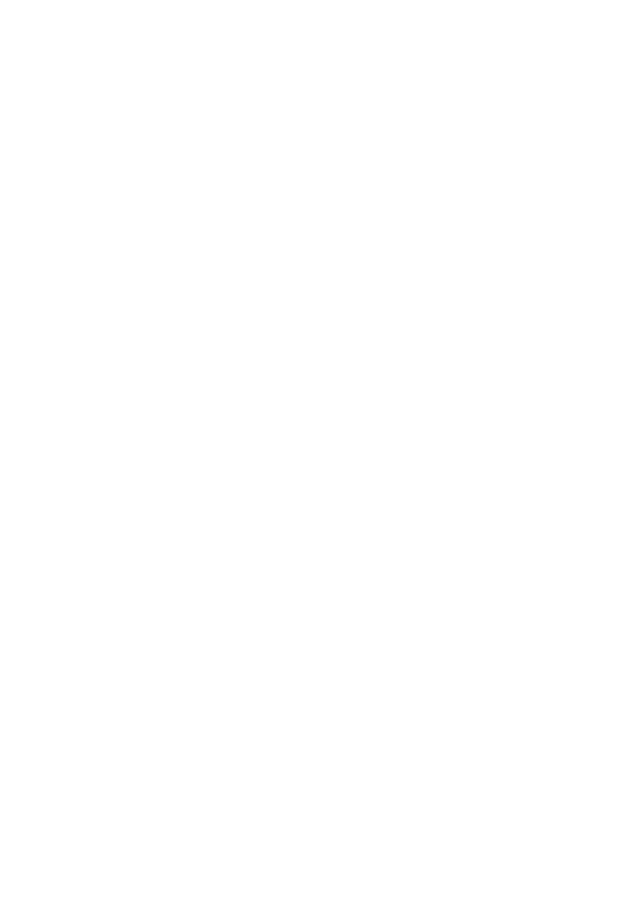
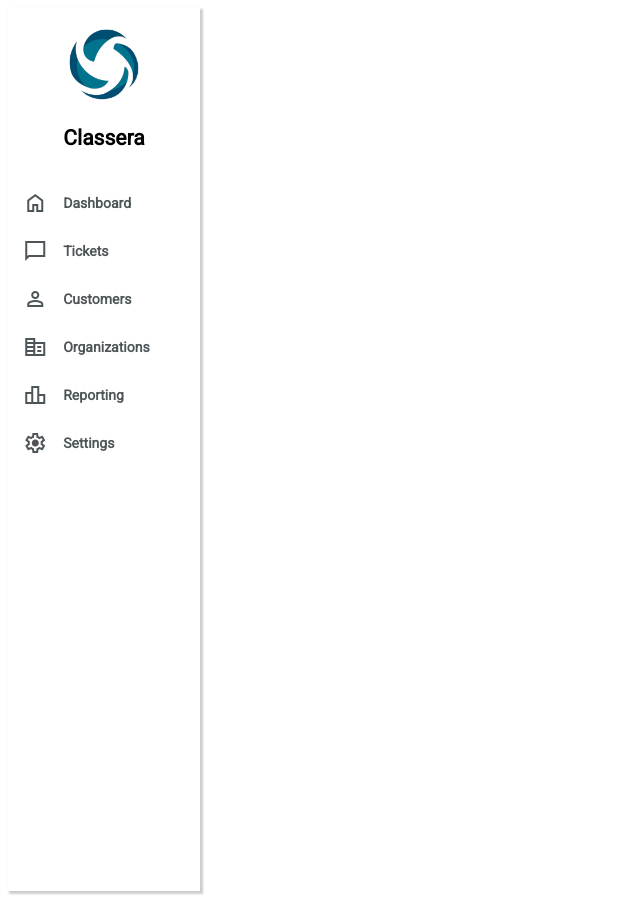
Before and after one commit to Mahmoud-alzoubi95/Classera_Frontend, a plain HTML site: page index.html in a window 1280 px wide. Shown: the whole page, without its empty margins (0-640 px from the left). Before the commit the page ends 800 px from the top, so only its background shows below. Drawn offline with nearby package versions, Linux system fonts and the light colour scheme.

Commit message:
sidebar code

```diff
--- a/index.html
+++ b/index.html
@@ -4,8 +4,45 @@
     <meta charset="UTF-8">
     <meta name="viewport" content="width=device-width, initial-scale=1.0">
     <title>Document</title>
+    <link rel="stylesheet" href="https://fonts.googleapis.com/css2?family=Material+Symbols+Sharp"/>
+    <link rel="stylesheet" href="style.css">
 </head>
 <body>
-
+    <div class="container">
+        <aside>
+            <div class="top">
+                <div class="logo">
+                    <img src="images/logo.png" alt="">
+                    <h3>Classera</h3>
+                </div>
+            </div>
+            <div class="sidebar">
+                <a href="#">
+                    <span class="material-symbols-sharp">home</span>
+                    <h3>Dashboard</h3>
+                </a>
+                <a href="#">
+                    <span class="material-symbols-sharp">chat_bubble</span>
+                    <h3>Tickets</h3>
+                </a>
+                <a href="#">
+                    <span class="material-symbols-sharp">person</span>
+                    <h3>Customers</h3>
+                </a>
+                <a href="#">
+                    <span class="material-symbols-sharp">corporate_fare</span>
+                    <h3>Organizations</h3>
+                </a>
+                <a href="#">
+                    <span class="material-symbols-sharp">leaderboard</span>
+                    <h3>Reporting</h3>
+                </a>
+                <a href="#">
+                    <span class="material-symbols-sharp">settings</span>
+                    <h3>Settings</h3>
+                </a>
+            </div>
+        </aside>
+    </div>
 </body>
 </html>
--- a/style.css
+++ b/style.css
@@ -0,0 +1,131 @@
+@import url('https://fonts.googleapis.com/css2?family=Poppins:ital,wght@0,100;0,200;0,400;0,500;0,600;0,700;0,800;0,900;1,100;1,200;1,300;1,400;1,500;1,600;1,700;1,800;1,900&family=Roboto:wght@300;400&display=swap');
+
+
+
+:root {
+
+    --body-color: #fff;
+
+    --light-body-color: #f9fbfc;
+
+    --dashboard-body-color: #f9fbfc;
+
+    --white-color: #fff;
+
+    --primary-color: #4285f4;
+
+    --toggle-color: #ddd;
+
+    --text-color: rgba(0, 0, 0, 1);
+
+    --light-text-color: #4e5559;
+
+    --white-text-color: #fff;
+
+    --border-color: #e6e7e9;
+
+    --input-border-color: #747a7e;
+
+    /* --border-color: rgba(0, 0, 0, 0.3); */
+
+    --tran-02: all 0.2s ease;
+
+    --tran-03: all 0.3s ease;
+
+    --tran-04: all 0.4s ease;
+
+    --tran-05: all 0.5s ease;
+
+    --tran-06: all 0.6s ease;
+
+    --tran-07: all 0.7s ease;
+
+    --tran-08: all 0.8s ease;
+
+  }
+
+  body {
+
+    height: 100vh;
+
+    background: var(--body-color);
+
+    transition: var(--tran-05);
+
+    overflow-x: hidden;
+
+    overflow-y: hidden;
+
+    box-sizing: border-box;
+  }
+
+  .container{
+    display: grid;
+    width: 96%;
+    /* margin: 0 auto; */
+    gap: 1rem;
+    grid-template-columns: 12rem 1fr 1fr 1fr 1fr;
+  }
+
+  a{
+    text-decoration: none;
+  }
+
+  aside{
+    grid-column: 1;
+    height: 100%;
+    background-color: #ffffff;
+    box-shadow: 2px 2px 2px 1px rgba(0, 0, 0, 0.2);
+    padding: 0 0.2rem 0 0.2rem;
+  }
+
+  aside .top{
+    display: flex;
+    align-items: center;
+    justify-content: center;
+    flex-direction: column;
+    margin-top: 1rem;
+  }
+
+  aside .top .logo{
+    display: flex;
+    flex-direction: column;
+    align-items: center;
+    font-size: 18px;
+    font-family: 'Roboto', sans-serif;
+
+  }
+
+  aside .top img{
+    width: 5rem;
+    height: 5rem;
+  }
+
+  aside .sidebar{
+    display: flex;
+    flex-direction: column;
+    height: 90vh;
+    position: relative;
+    top: 0.5rem;
+    font-size: 12px;
+    /* background-color: #747a7e; */
+  }
+
+  aside .sidebar a{
+    display: flex;
+    align-items: center;
+    gap: 1rem;
+    margin-left: 0.25rem;
+    height: 3rem;
+    color: var(--light-text-color);
+    font-family: 'Roboto', sans-serif;
+  }
+
+  aside .sidebar a:hover{
+    background-color: var(--toggle-color);
+    border-radius: 10px;
+  }
+
+  span{
+    margin-left: 0.5rem;
+  }
```
Also changed, not shown: images/logo.png (added).
